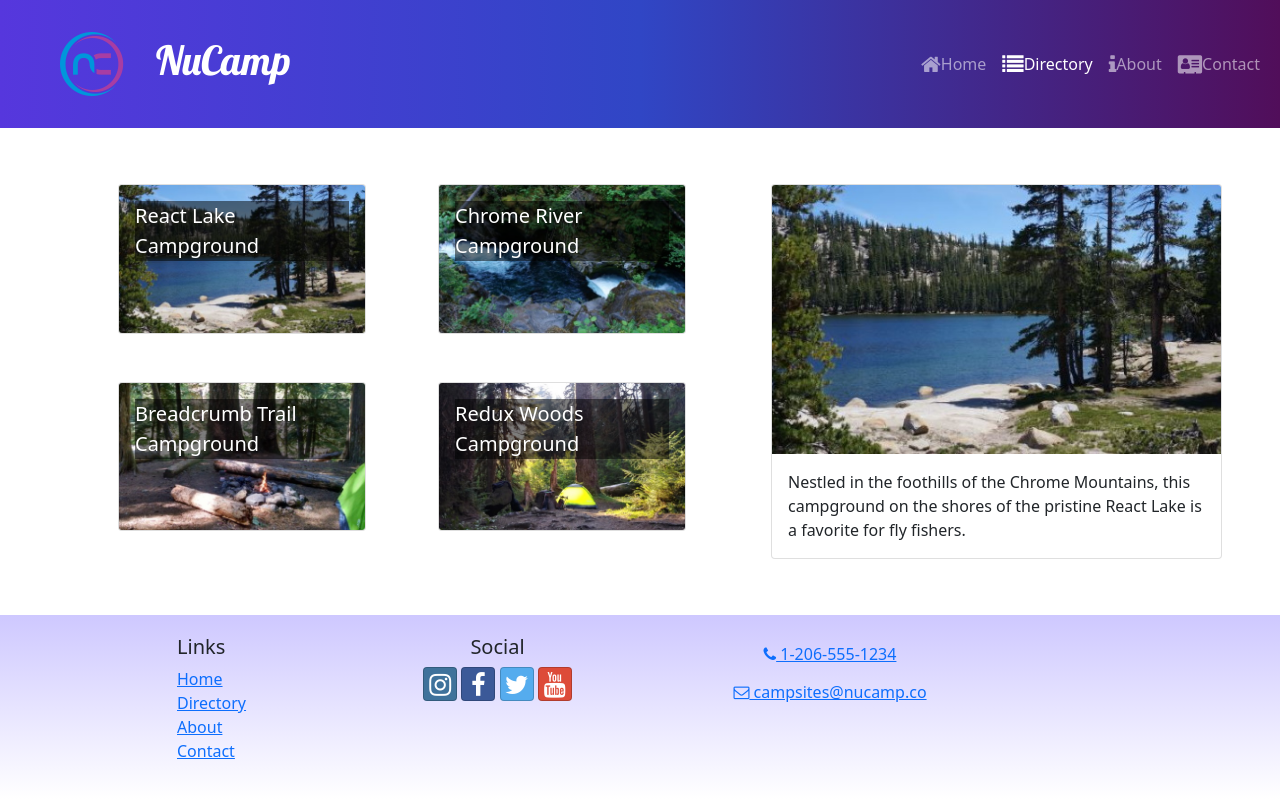
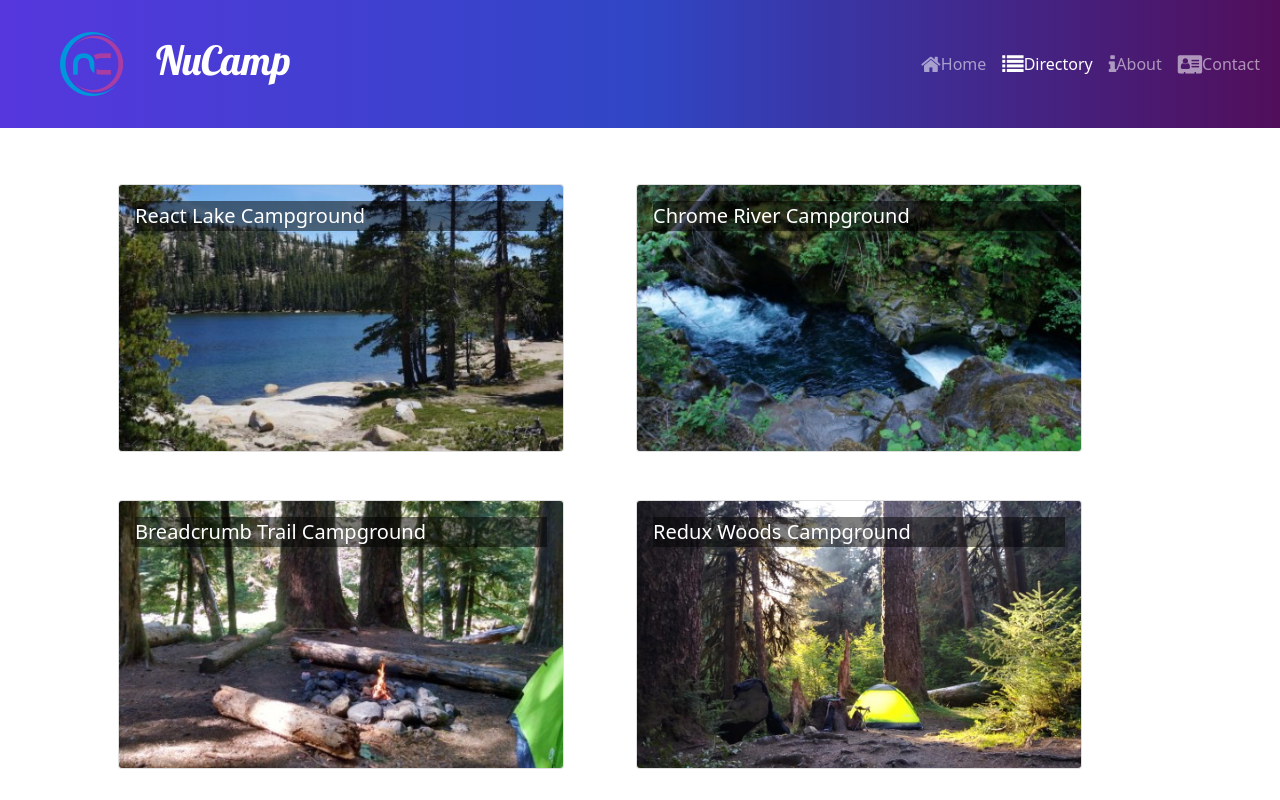
Before and after one commit to mGenerator/nuCampsite-React, a React (Create React App) app: page /directory in a window 1280 px wide. Shown: the top 800 px of the page. Built offline with nearby package versions, Linux system fonts and the light colour scheme.

Commit message:
CampsiteDetailPage

```diff
--- a/src/App.js
+++ b/src/App.js
@@ -4,6 +4,7 @@ import HomePage from './pages/HomePage';
 import CampsitesDirectoryPage from './pages/CampsitesDirectoryPage';
 import Header from './components/Header';
 import Footer from './components/Footer';
+import CampsiteDetailPage from './pages/CampsiteDetailPage';
 import './App.css';
 
 function App() {
@@ -14,6 +15,10 @@ function App() {
         <Route path='/' element={<HomePage />} />
         <Route path='contact' element={<ContactPage />} />
         <Route path='directory' element={<CampsitesDirectoryPage />} />
+        <Route
+          path = 'directory/:campsiteId'
+          element={<CampsiteDetailPage />}
+        />
       </Routes>
       <Footer />
     </div>
--- a/src/features/campsites/CampsiteCard.js
+++ b/src/features/campsites/CampsiteCard.js
@@ -1,18 +1,16 @@
 import {Card, CardImg, CardImgOverlay, CardTitle} from 'reactstrap';
-
+import {Link} from 'react-router-dom';
 const CampsiteCard = ({campsite})=>{
-  const {image, name} = campsite;
+  const {id, image, name} = campsite;
   return(
-    <Card>
-      <CardImg
-      width='100%'
-      src={image}
-      alt={name}
-      />
-      <CardImgOverlay>
-        <CardTitle>{name}</CardTitle>
-      </CardImgOverlay>
-    </Card>
+    <Link to={`${id}`}>
+        <Card>
+          <CardImg width='100%' src={image} alt={name} />
+            <CardImgOverlay>
+              <CardTitle>{name}</CardTitle>
+            </CardImgOverlay>
+        </Card>
+      </Link>
   )
 }
 export default CampsiteCard;
--- a/src/features/campsites/CampsitesList.js
+++ b/src/features/campsites/CampsitesList.js
@@ -2,7 +2,7 @@ import {Col, Row} from 'reactstrap';
 import CampsiteCard from "./CampsiteCard";
 import { selectAllCampsites } from "./campsitesSlice";
 
-const CampsitesList = ({setCampsiteId})=>{
+const CampsitesList = ()=>{
   const campsites = selectAllCampsites();
   return(
     <>
@@ -14,7 +14,7 @@ const CampsitesList = ({setCampsiteId})=>{
                 md='5'
                 className='m-4'
                 key={campsite.id}
-                onClick={()=>setCampsiteId(campsite.id)}>
+              >
                 <CampsiteCard campsite={campsite} />
               </Col>
             )
--- a/src/features/campsites/campsitesSlice.js
+++ b/src/features/campsites/campsitesSlice.js
@@ -7,7 +7,7 @@ export const selectAllCampsites = ()=>{
 //   return CAMPSITES[Math.floor(Math.random()*CAMPSITES.length)];
 // };
 export const selectCampsiteById = (id)=>{
-  return CAMPSITES.find((campsite)=> campsite.id === id);
+  return CAMPSITES.find((campsite)=> campsite.id === parseInt(id));
 };
 
 export const selectFeaturedCampsite = ()=>{
--- /dev/null
+++ b/src/pages/CampsiteDetailPage.js
@@ -0,0 +1,17 @@
+import { Container, Row } from "reactstrap";
+import { useParams } from "react-router-dom";
+import { selectCampsiteById } from "../features/campsites/campsitesSlice";
+import CampsiteDetail from '../features/campsites/CampsiteDetail';
+
+const CampsiteDetailPage = ()=>{
+  const {campsiteId} = useParams();
+  const campsite = selectCampsiteById(campsiteId);
+  return(
+    <Container>
+      <Row>
+        <CampsiteDetail campsite={campsite} />
+      </Row>
+    </Container>
+  )
+};
+export default CampsiteDetailPage;
--- a/src/pages/CampsitesDirectoryPage.js
+++ b/src/pages/CampsitesDirectoryPage.js
@@ -1,22 +1,12 @@
-import {useState} from 'react';
-import { Container, Row, Col } from "reactstrap";
-import CampsiteDetail from '../features/campsites/CampsiteDetail';
+
+import { Container } from "reactstrap";
+
 import CampsitesList from "../features/campsites/CampsitesList";
-import { selectCampsiteById } from "../features/campsites/campsitesSlice";
 const CampsitesDirectoryPage =()=>{
-  const [campsiteId, setCampsiteId] =  useState(0);
-  const selectedCampsite = selectCampsiteById(campsiteId);
+
   return (
     <Container>
-
-      <Row>
-        <Col sm= '5' md='7'>
-          <CampsitesList setCampsiteId={setCampsiteId} />
-        </Col>
-        <Col sm ='7' md='5'>
-          <CampsiteDetail campsite={selectedCampsite}/>
-        </Col>
-      </Row>
+      <CampsitesList />
     </Container>
   );
 };
```
